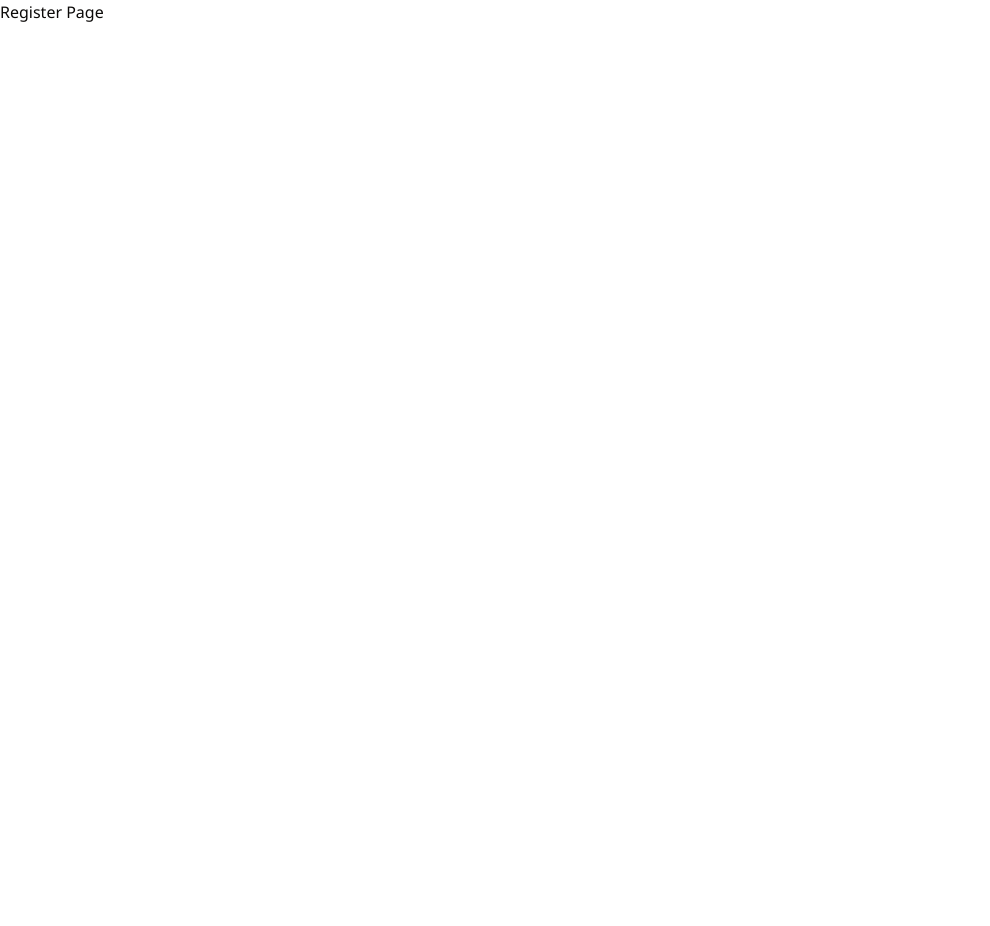
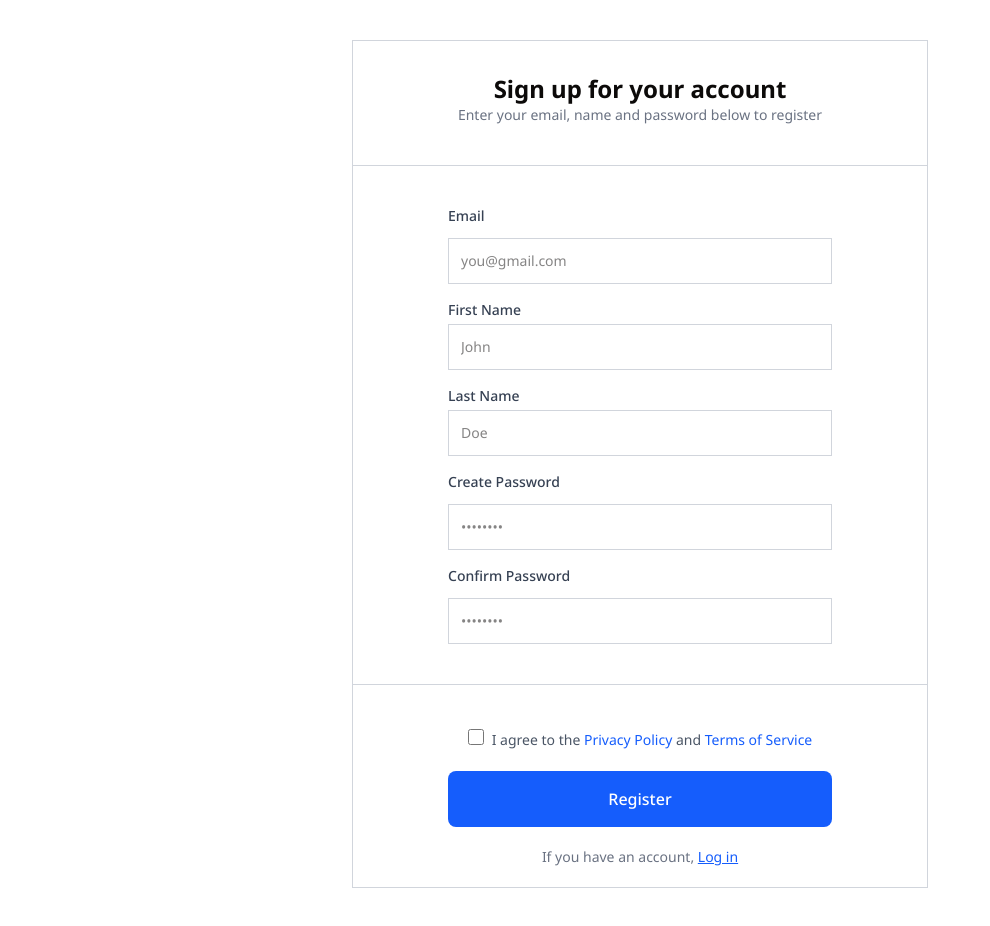
Before and after one commit to eithetpaing/MMS-Connection, a Next.js app: page /register in a window 1280 px wide. Shown: the whole page, without its empty margins (0-990 px from the left). Before the commit the page ends 800 px from the top, so only its background shows below. Built offline with nearby package versions, Linux system fonts and the light colour scheme.

Commit message:
feat : register page added

```diff
--- a/app/layout.tsx
+++ b/app/layout.tsx
@@ -25,7 +25,7 @@ export default function RootLayout({
   children: React.ReactNode;
 }>) {
   return (
-    <html lang="en" className={`${notoSans.variable}`}>
+    <html lang="en" className={`${notoSans.variable} `}>
       <body
         className={`${geistSans.variable} ${geistMono.variable} antialiased`}
       >
--- a/app/login/page.tsx
+++ b/app/login/page.tsx
@@ -1,3 +1,10 @@
+import { Metadata } from "next";
+
+export const metadata: Metadata = {
+  title: "Login",
+  description: "Log in to your account",
+};
+
 export default function Page() {
   return (
     <div className='flex items-center justify-center min-h-screen bg-white dark:bg-white/30'>
--- a/app/register/page.tsx
+++ b/app/register/page.tsx
@@ -1,5 +1,92 @@
+
+import { Metadata } from "next";
+import Link from "next/link";
+
+export const metadata: Metadata = {
+  title: "Register",
+  description: "Create a new account",
+};
+
 export default function Page() {
 return (
-    <div>Register Page</div>
+    <div className='flex items-center justify-center min-h-screen bg-white dark:bg-white/30'>
+      <form className='flex flex-col items-center  border border-gray-300 min-h-screen w-90 lg:w-xl lg:my-10 bg-white/30 dark:bg-black dark:text-white'>
+        <div className='flex flex-col items-center py-5'>
+          <h1 className='font-bold text-2xl pt-3'>Sign up for your account</h1>
+          <p className='text-gray-500 text-sm'>Enter your email, name and password below to register</p>
+        </div>
+        <hr className='w-full my-5 border-gray-300'/>
+                                    {/*input fields*/}
+        <div className=" mx-auto my-5 space-y-4">
+                                   {/* Email */}
+          <div className='flex flex-col space-y-2'>
+            <label htmlFor="email"
+              className="block text-sm font-medium text-gray-700">
+              Email
+            </label>
+            <input type="email" id="email" placeholder="you@gmail.com"
+              className="mt-1 w-50 lg:w-sm border border-gray-300  p-3  text-sm"/>
+          </div>
+          <div>
+            <label htmlFor="firstName"
+              className="block text-sm font-medium text-gray-700">
+              First Name
+            </label>
+            <input type="text" id="firstName" placeholder="John"
+              className="mt-1 w-50 lg:w-sm border border-gray-300 p-3 text-sm"/>
+            <label htmlFor="lastName"
+              className="block text-sm font-medium text-gray-700 mt-4">
+              Last Name
+            </label>
+            <input type="text" id="lastName" placeholder="Doe"
+              className="mt-1 w-50 lg:w-sm border border-gray-300 p-3 text-sm"/>
+          </div>
+                                    {/* Password */}
+          <div className='flex flex-col space-y-2'>
+            <label htmlFor="password"
+              className="block text-sm font-medium text-gray-700">
+                Create Password
+            </label>
+            <input type="password" id="password" placeholder="••••••••"
+              className="mt-1 w-50 lg:w-sm border border-gray-300 p-3 text-sm"/>
+          </div>
+           <div className='flex flex-col space-y-2'>
+            <label htmlFor="password"
+              className="block text-sm font-medium text-gray-700">
+                Confirm Password
+            </label>
+            <input type="password" id="password" placeholder="••••••••"
+              className="mt-1 w-50 lg:w-sm border border-gray-300 p-3 text-sm"/>
+          </div>
+        </div>
+        <hr className='w-full my-5 border-gray-300'/>
+                                    {/* Register Button */}
+        <div className="flex flex-col items-center justify-center w-full mt-5 px-10 space-y-4">
+                                    {/* Privacy Policy Checkbox */}
+          <div className="items-start lg:flex-row space-x-2">
+            <input id="privacy" type="checkbox"
+              className=" mt-1 h-4 w-4 rounded border-gray-300 text-blue-600 focus:ring-blue-500"/>
+            <label htmlFor="privacy"
+              className="text-sm text-gray-600 leading-5">
+                I agree to the{" "}
+                <a href="/privacy" className="text-blue-600 hover:underline">
+                  Privacy Policy
+                </a>{" "}and{" "}
+                <a href="/terms" className="text-blue-600 hover:underline">
+                  Terms of Service
+                </a>
+            </label>
+          </div>
+          <button type="submit"
+            className="w-50 lg:w-sm bg-blue-600 hover:bg-blue-900 text-white dark:bg-white dark:text-black font-medium py-4  rounded-md mt-1">
+              Register
+          </button>
+        </div>
+                                    {/* Sign up link */}
+        <div>
+          <p className='text-gray-500 text-sm mt-5 mb-5'>If you have an account, <Link href='/login' className='text-blue-600 underline'>Log in</Link></p>
+        </div>
+      </form>
+    </div>
 );
 }
```
